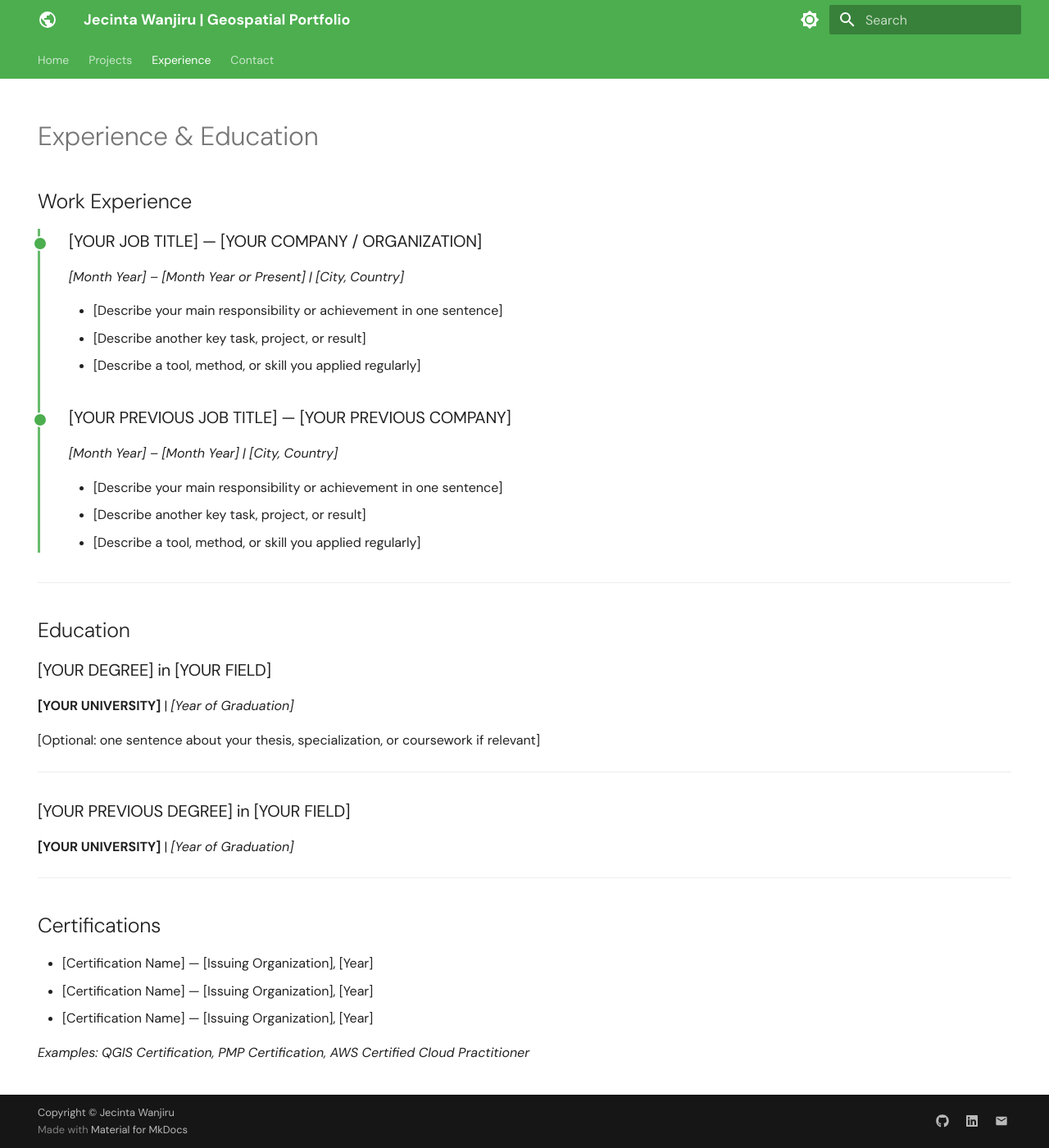
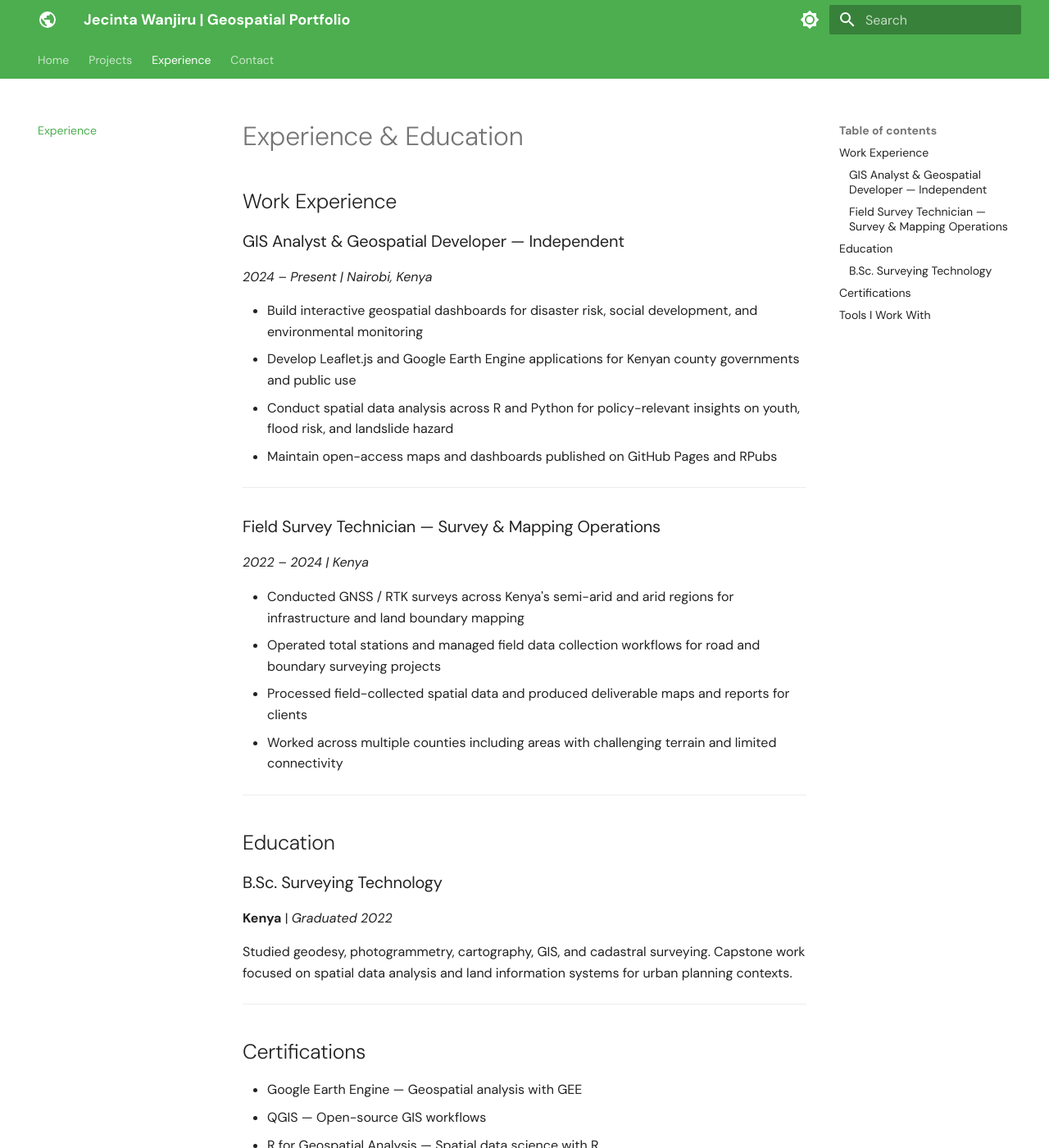
Before and after one commit to Wanjiru-1/Wanjiru-1.github.io, an MkDocs documentation site: the page built from docs/experience.md, in a window 1280 px wide and 1400 px high. Shown: the whole window at 82% size. Built offline with MkDocs 1.6.1 and Material for MkDocs 9.7.7, drawn with Linux system fonts in a browser that asks for light colours; some of the changed text lies outside the part shown.

Commit message:
Update experience.md

```diff
--- a/docs/experience.md
+++ b/docs/experience.md
@@ -1,66 +1,58 @@
 ---
-hide:
-  - toc
-  - navigation
+title: Experience & Education
+description: Jecinta Wanjiru's professional experience and educational background
 ---
-<!--
-CHECKLIST FOR THIS PAGE:
-- [ ] Replace each [YOUR ...] placeholder with your actual information
-- [ ] Add or remove job entries as needed (copy the format of an existing entry)
-- [ ] Add or remove education entries
-- [ ] Add or remove certifications
--->
 
-# Experience & Education
+# Experience & Education { #experience-education }
 
 ## Work Experience
 
-<div class="timeline" markdown>
+### GIS Analyst & Geospatial Developer — Independent
 
-<div class="timeline-entry" markdown>
+*2024 – Present | Nairobi, Kenya*
 
-### [YOUR JOB TITLE] — [YOUR COMPANY / ORGANIZATION]
-*[Month Year] – [Month Year or Present] | [City, Country]*
+- Build interactive geospatial dashboards for disaster risk, social development, and environmental monitoring
+- Develop Leaflet.js and Google Earth Engine applications for Kenyan county governments and public use
+- Conduct spatial data analysis across R and Python for policy-relevant insights on youth, flood risk, and landslide hazard
+- Maintain open-access maps and dashboards published on GitHub Pages and RPubs
 
-- [Describe your main responsibility or achievement in one sentence]
-- [Describe another key task, project, or result]
-- [Describe a tool, method, or skill you applied regularly]
+---
 
-</div>
+### Field Survey Technician — Survey & Mapping Operations
 
-<div class="timeline-entry" markdown>
+*2022 – 2024 | Kenya*
 
-### [YOUR PREVIOUS JOB TITLE] — [YOUR PREVIOUS COMPANY]
-*[Month Year] – [Month Year] | [City, Country]*
-
-- [Describe your main responsibility or achievement in one sentence]
-- [Describe another key task, project, or result]
-- [Describe a tool, method, or skill you applied regularly]
-
-</div>
-
-</div>
+- Conducted GNSS / RTK surveys across Kenya's semi-arid and arid regions for infrastructure and land boundary mapping
+- Operated total stations and managed field data collection workflows for road and boundary surveying projects
+- Processed field-collected spatial data and produced deliverable maps and reports for clients
+- Worked across multiple counties including areas with challenging terrain and limited connectivity
 
 ---
 
 ## Education
 
-### [YOUR DEGREE] in [YOUR FIELD]
-**[YOUR UNIVERSITY]** | *[Year of Graduation]*
+### B.Sc. Surveying Technology
 
-[Optional: one sentence about your thesis, specialization, or coursework if relevant]
+**Kenya** | *Graduated 2022*
 
----
-
-### [YOUR PREVIOUS DEGREE] in [YOUR FIELD]
-**[YOUR UNIVERSITY]** | *[Year of Graduation]*
+Studied geodesy, photogrammetry, cartography, GIS, and cadastral surveying. Capstone work focused on spatial data analysis and land information systems for urban planning contexts.
 
 ---
 
 ## Certifications
 
-- [Certification Name] — [Issuing Organization], [Year]
-- [Certification Name] — [Issuing Organization], [Year]
-- [Certification Name] — [Issuing Organization], [Year]
+- Google Earth Engine — Geospatial analysis with GEE
+- QGIS — Open-source GIS workflows
+- R for Geospatial Analysis — Spatial data science with R
 
-*Examples: QGIS Certification, PMP Certification, AWS Certified Cloud Practitioner*
+---
+
+## Tools I Work With
+
+| Category | Tools |
+|----------|-------|
+| GIS Platforms | ArcGIS Pro, QGIS, Google Earth Engine |
+| Web Mapping | Leaflet.js, Folium, MapLibre GL |
+| Programming | R, Python, JavaScript |
+| Field Surveying | GNSS / RTK, Total Station, UAV |
+| Publishing | GitHub Pages, RPubs, MkDocs |
```
